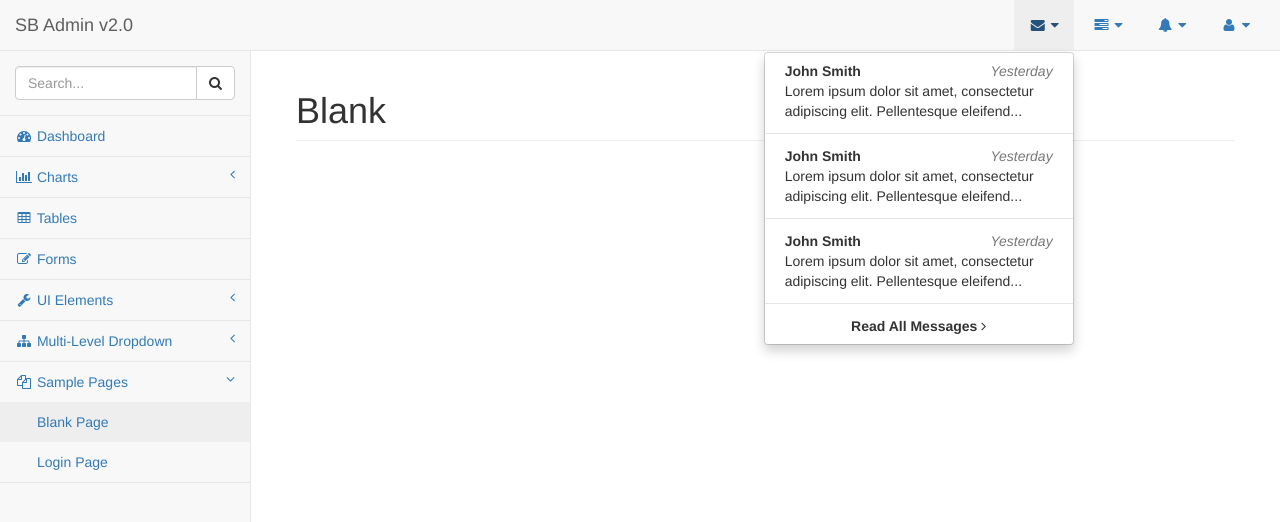
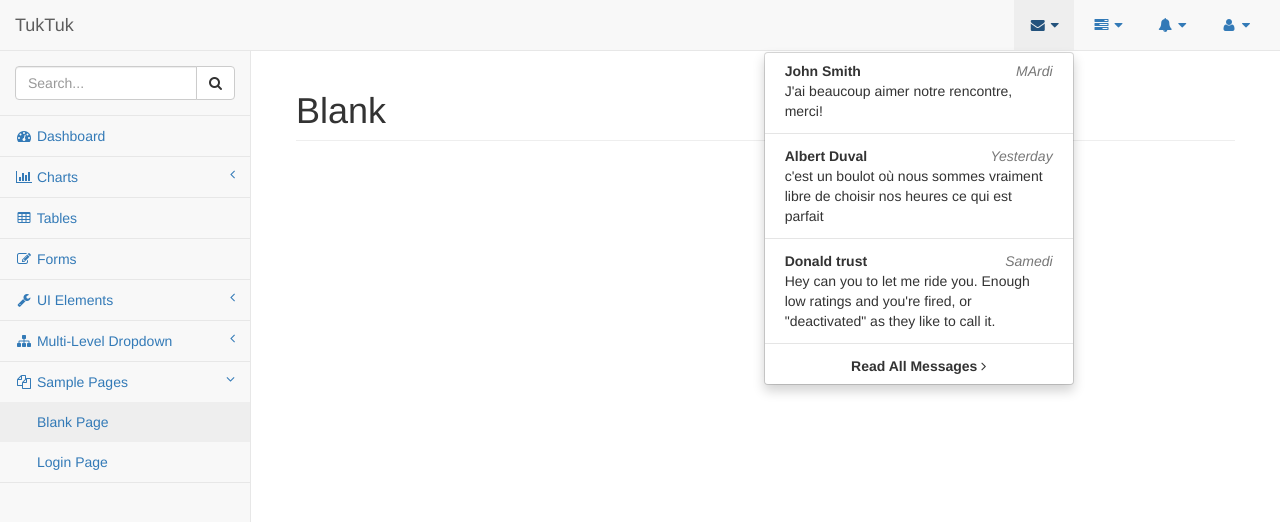
Before and after one commit to Machine223/TukTuk, a website: page pages/blank.html in a window 1280 px wide. Both pictures are taken after a click on the link 1043 px from the left and 25 px from the top of the page. Shown: the top 522 px of the page. Drawn offline with Linux system fonts and the light colour scheme.

Commit message:
ajustement de texte index

```diff
--- a/pages/blank.html
+++ b/pages/blank.html
@@ -9,7 +9,7 @@
     <meta name="description" content="">
     <meta name="author" content="">
 
-    <title>SB Admin 2 - Bootstrap Admin Theme</title>
+    <title>TukTuk</title>
 
     <!-- Bootstrap Core CSS -->
     <link href="../vendor/bootstrap/css/bootstrap.min.css" rel="stylesheet">
@@ -45,7 +45,7 @@
                     <span class="icon-bar"></span>
                     <span class="icon-bar"></span>
                 </button>
-                <a class="navbar-brand" href="index.html">SB Admin v2.0</a>
+                <a class="navbar-brand" href="index.html">TukTuk</a>
             </div>
             <!-- /.navbar-header -->
 
@@ -60,34 +60,34 @@
                                 <div>
                                     <strong>John Smith</strong>
                                     <span class="pull-right text-muted">
-                                        <em>Yesterday</em>
+                                        <em>MArdi</em>
                                     </span>
                                 </div>
-                                <div>Lorem ipsum dolor sit amet, consectetur adipiscing elit. Pellentesque eleifend...</div>
+                                <div>J'ai beaucoup aimer notre rencontre, merci! </div>
                             </a>
                         </li>
                         <li class="divider"></li>
                         <li>
                             <a href="#">
                                 <div>
-                                    <strong>John Smith</strong>
+                                    <strong>Albert Duval</strong>
                                     <span class="pull-right text-muted">
                                         <em>Yesterday</em>
                                     </span>
                                 </div>
-                                <div>Lorem ipsum dolor sit amet, consectetur adipiscing elit. Pellentesque eleifend...</div>
+                                <div>c'est un boulot où nous sommes vraiment libre de choisir nos heures ce qui est parfait</div>
                             </a>
                         </li>
                         <li class="divider"></li>
                         <li>
                             <a href="#">
                                 <div>
-                                    <strong>John Smith</strong>
+                                    <strong>Donald trust</strong>
                                     <span class="pull-right text-muted">
-                                        <em>Yesterday</em>
+                                        <em>Samedi</em>
                                     </span>
                                 </div>
-                                <div>Lorem ipsum dolor sit amet, consectetur adipiscing elit. Pellentesque eleifend...</div>
+                                <div>Hey can you to let me ride you. Enough low ratings and you're fired, or "deactivated" as they like to call it.</div>
                             </a>
                         </li>
                         <li class="divider"></li>
```
